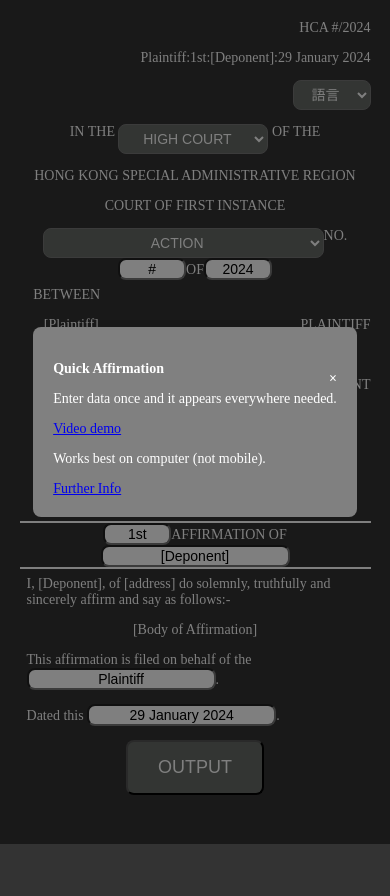
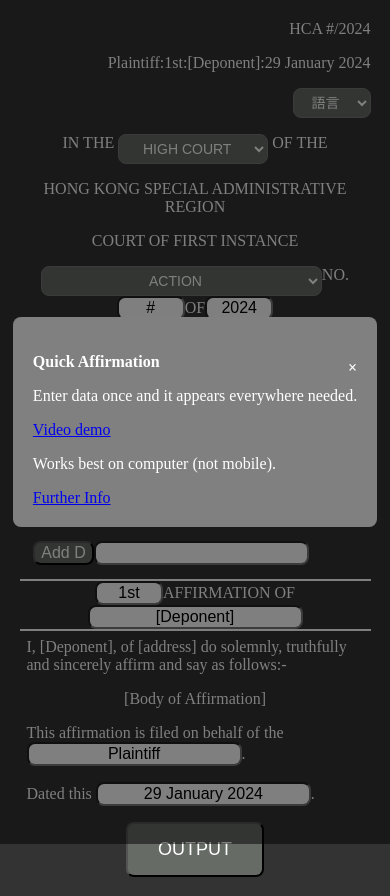
Before and after one commit to 3willows/quickAffirmation, a React (Create React App) app: page / in a window 390 px wide. Before the commit the page ends 844 px from the top, so only its background shows below. Built offline with nearby package versions, Linux system fonts and the light colour scheme.

Commit message:
use 16px for standard mobile font!

```diff
--- a/src/App.css
+++ b/src/App.css
@@ -58,14 +58,13 @@ button:active {
 
   /* Font size for screens smaller than 768px (e.g., mobile screens) */
   * {
-    font-size: 14px;
+    font-size: 16px;
   }
 
   input,
   button,
   option {
-    font-size: 14px;
-  }
+    font-size: 16px;  }
 
 }
 
```
